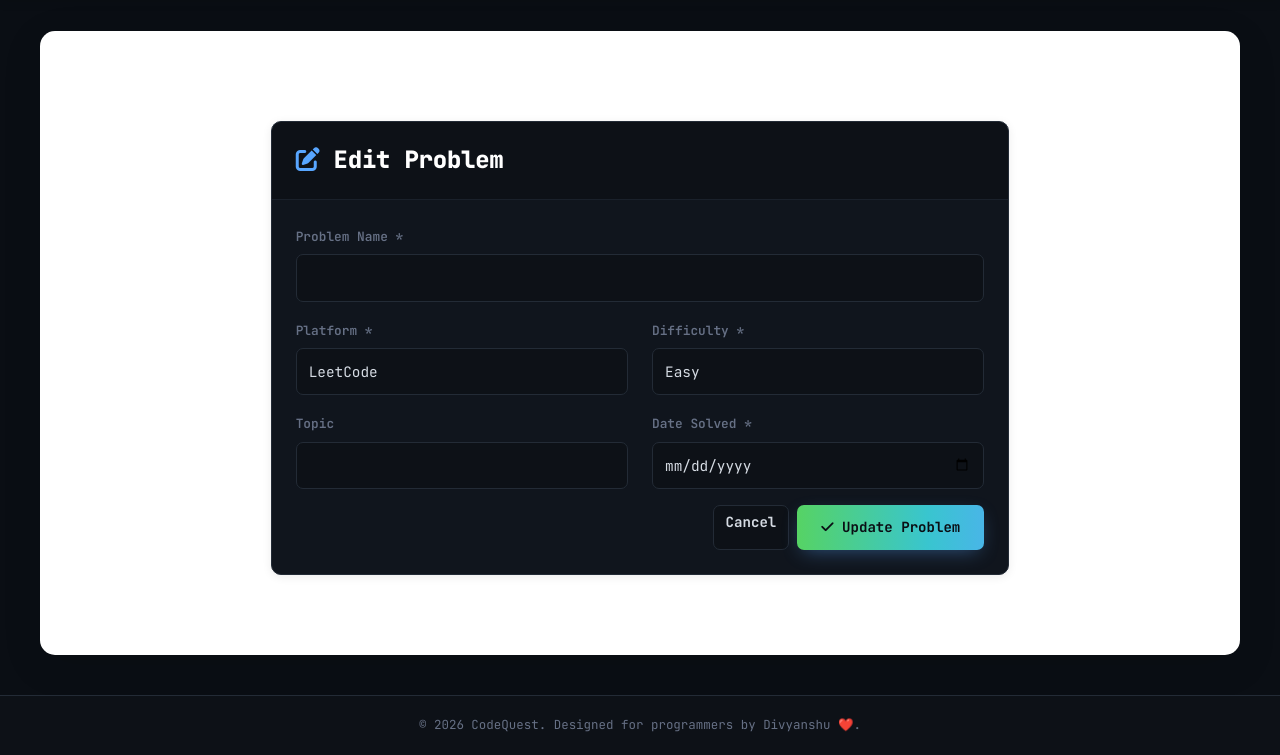
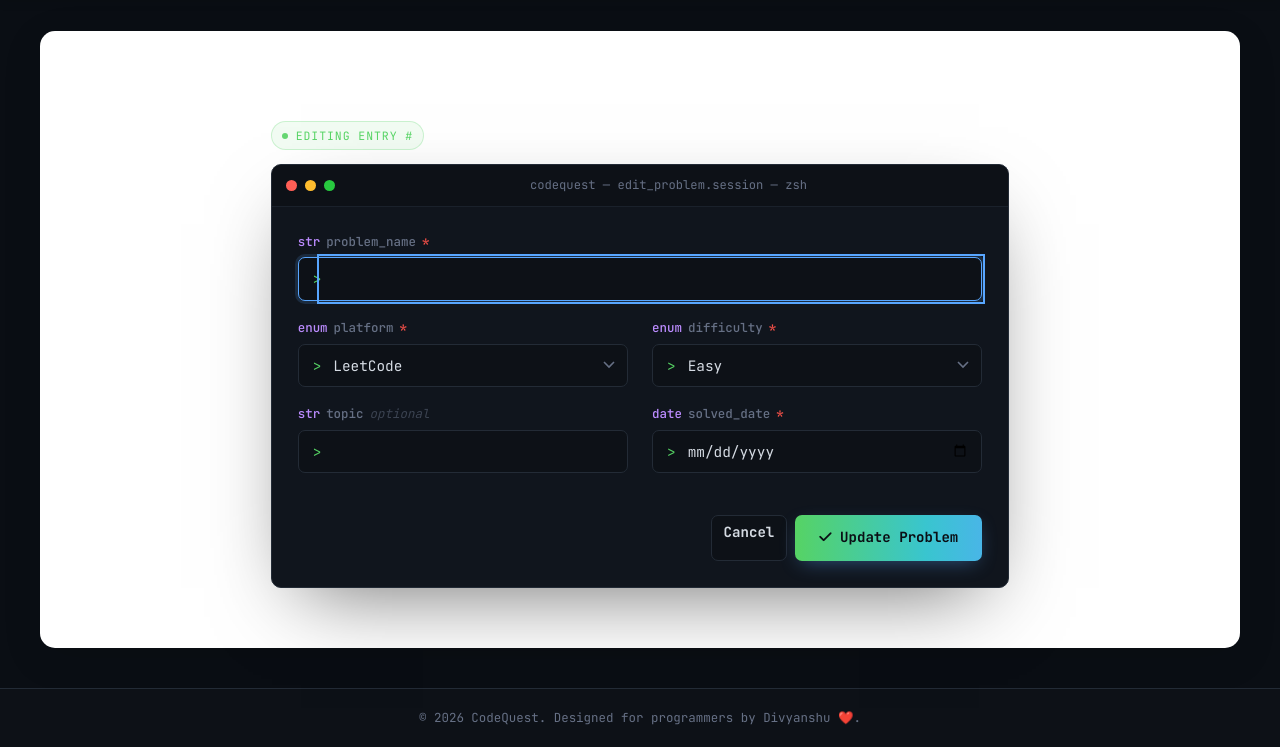
Before and after one commit to divyanshu07-code/CodeQuest, a Flask app: template templates/edit_problem.html in a window 1280 px wide. Shown: the part 69-824 px from the top of the page. Run offline with Flask 3, Linux system fonts and the light colour scheme; the template is opened without the code that fills it, so the values that code supplies are empty.

Commit message:
Update edit_problem.html

```diff
--- a/templates/edit_problem.html
+++ b/templates/edit_problem.html
@@ -5,22 +5,31 @@
 {% block content %}
 <div class="row justify-content-center">
     <div class="col-lg-8">
-        <div class="card">
-            <div class="card-header">
-                <h4 class="mb-0"><i class="fas fa-edit"></i> Edit Problem</h4>
+        <span class="page-eyebrow"><span class="dot"></span> editing entry #{{ problem.id }}</span>
+        <div class="term">
+            <div class="term-bar">
+                <span class="term-dot r"></span>
+                <span class="term-dot y"></span>
+                <span class="term-dot g"></span>
+                <span class="term-title">codequest — edit_problem.session — zsh</span>
             </div>
-            <div class="card-body p-4">
+            <div class="term-body">
                 <form method="POST" novalidate>
-                    <div class="mb-3">
-                        <label for="problem_name" class="form-label">Problem Name *</label>
-                        <input type="text" class="form-control" id="problem_name" name="problem_name"
-                               value="{{ problem.problem_name }}" required>
+                    <div class="field">
+                        <label for="problem_name"><span class="tag">str</span> problem_name <span class="req">*</span></label>
+                        <div class="input-shell">
+                            <span class="prefix">&gt;</span>
+                            <input type="text" id="problem_name" name="problem_name" value="{{ problem.problem_name }}" required autofocus>
+                        </div>
                     </div>
 
                     <div class="row">
-                        <div class="col-md-6 mb-3">
-                            <label for="platform" class="form-label">Platform *</label>
-                            <select class="form-select" id="platform" name="platform" required>
+                        <div class="col-md-6">
+                            <div class="field">
+                                <label for="platform"><span class="tag">enum</span> platform <span class="req">*</span></label>
+                                <div class="input-shell">
+                                    <span class="prefix">&gt;</span>
+                                    <select id="platform" name="platform" required>
                                         <option value="LeetCode" {% if problem.platform == 'LeetCode' %}selected{% endif %}>LeetCode</option>
                                         <option value="CodeForces" {% if problem.platform == 'CodeForces' %}selected{% endif %}>CodeForces</option>
                                         <option value="HackerRank" {% if problem.platform == 'HackerRank' %}selected{% endif %}>HackerRank</option>
@@ -28,32 +37,47 @@
                                         <option value="Other" {% if problem.platform == 'Other' %}selected{% endif %}>Other</option>
                                     </select>
                                 </div>
+                            </div>
+                        </div>
 
-                        <div class="col-md-6 mb-3">
-                            <label for="difficulty" class="form-label">Difficulty *</label>
-                            <select class="form-select" id="difficulty" name="difficulty" required>
+                        <div class="col-md-6">
+                            <div class="field">
+                                <label for="difficulty"><span class="tag">enum</span> difficulty <span class="req">*</span></label>
+                                <div class="input-shell">
+                                    <span class="prefix">&gt;</span>
+                                    <select id="difficulty" name="difficulty" required>
                                         <option value="Easy" {% if problem.difficulty == 'Easy' %}selected{% endif %}>Easy</option>
                                         <option value="Medium" {% if problem.difficulty == 'Medium' %}selected{% endif %}>Medium</option>
                                         <option value="Hard" {% if problem.difficulty == 'Hard' %}selected{% endif %}>Hard</option>
                                     </select>
                                 </div>
                             </div>
-
-                    <div class="row">
-                        <div class="col-md-6 mb-3">
-                            <label for="topic" class="form-label">Topic</label>
-                            <input type="text" class="form-control" id="topic" name="topic"
-                                   value="{{ problem.topic or '' }}">
-                        </div>
-
-                        <div class="col-md-6 mb-3">
-                            <label for="solved_date" class="form-label">Date Solved *</label>
-                            <input type="date" class="form-control" id="solved_date" name="solved_date"
-                                   value="{{ problem.solved_date }}" required>
                         </div>
                     </div>
 
-                    <div class="d-grid gap-2 d-md-flex justify-content-md-end">
+                    <div class="row">
+                        <div class="col-md-6">
+                            <div class="field">
+                                <label for="topic"><span class="tag">str</span> topic <span class="opt">optional</span></label>
+                                <div class="input-shell">
+                                    <span class="prefix">&gt;</span>
+                                    <input type="text" id="topic" name="topic" value="{{ problem.topic or '' }}">
+                                </div>
+                            </div>
+                        </div>
+
+                        <div class="col-md-6">
+                            <div class="field">
+                                <label for="solved_date"><span class="tag">date</span> solved_date <span class="req">*</span></label>
+                                <div class="input-shell">
+                                    <span class="prefix">&gt;</span>
+                                    <input type="date" id="solved_date" name="solved_date" value="{{ problem.solved_date }}" required>
+                                </div>
+                            </div>
+                        </div>
+                    </div>
+
+                    <div class="d-grid gap-2 d-md-flex justify-content-md-end mt-4">
                         <a href="/" class="btn btn-secondary">Cancel</a>
                         <button type="submit" class="btn btn-primary">
                             <i class="fas fa-check"></i> Update Problem
```
Lines whose indentation alone changed are shown as unchanged.
